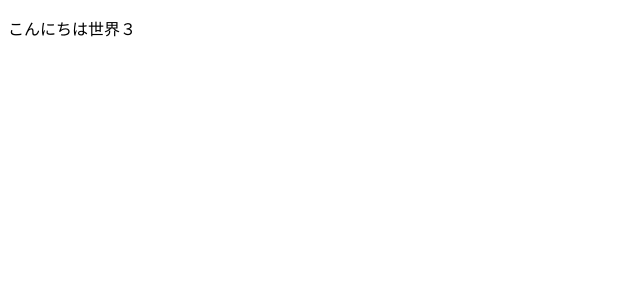
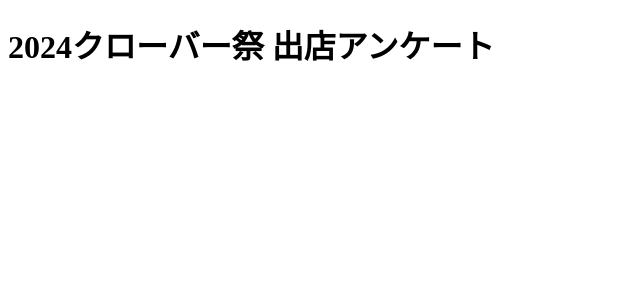
Before and after one commit to shoookawa/BoothQuestionnaire, a Vue app in the folder フロントエンド/: page / in a window 1280 px wide. Shown: the top 300 px of the page, without its empty margins (0-640 px from the left). Built offline with nearby package versions, Linux system fonts and the light colour scheme.

Commit message:
コンポーネント開発の例

```diff
--- a/フロントエンド/src/App.vue
+++ b/フロントエンド/src/App.vue
@@ -1,11 +1,13 @@
 <script setup>
-
+  import Header from '@/components/Header.vue'
 </script>
 
 <template>
   <main>
-    <p>こんにちは世界３</p>
-    </main>
+    <div id="app">
+      <Header />
+    </div>
+  </main>
 </template>
 
 <style scoped>
--- /dev/null
+++ b/フロントエンド/src/components/Header.vue
@@ -0,0 +1,5 @@
+<template>
+  <header>
+    <h1>2024クローバー祭 出店アンケート</h1>
+  </header>
+</template>
```
